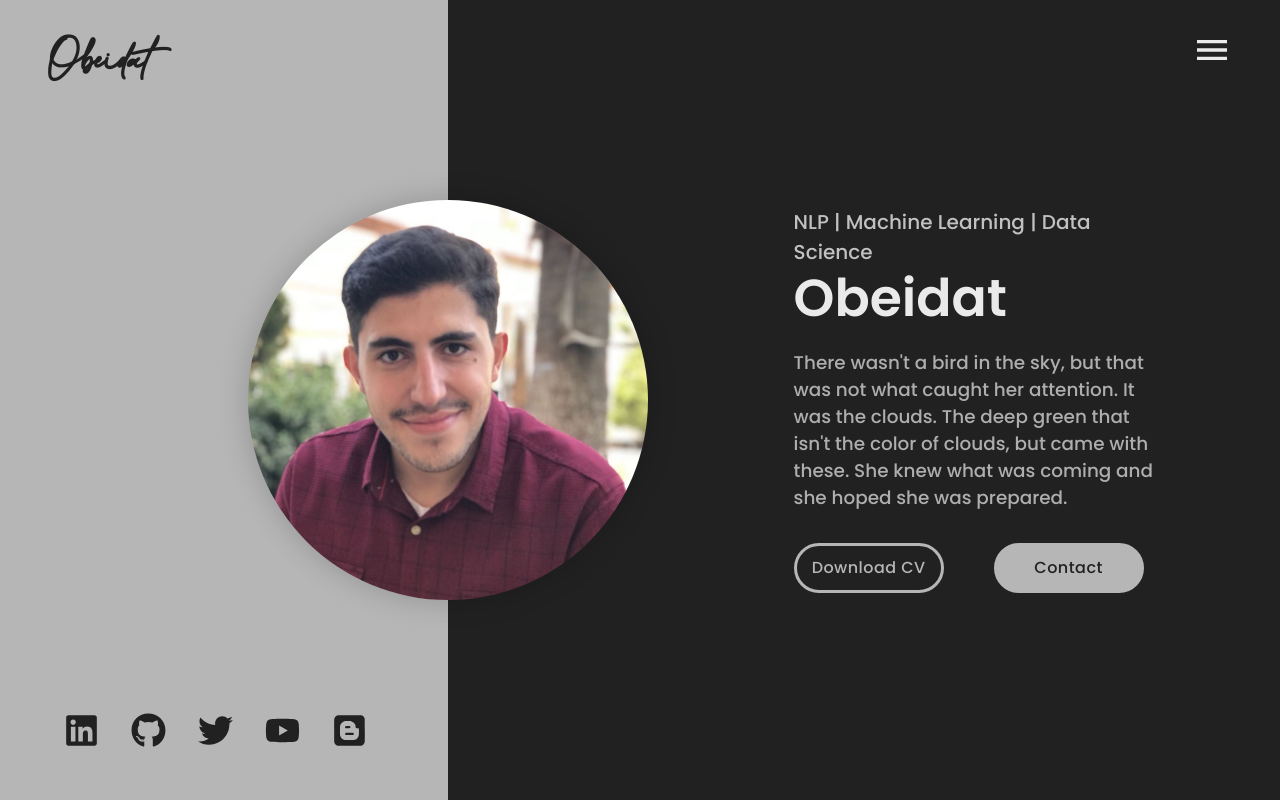
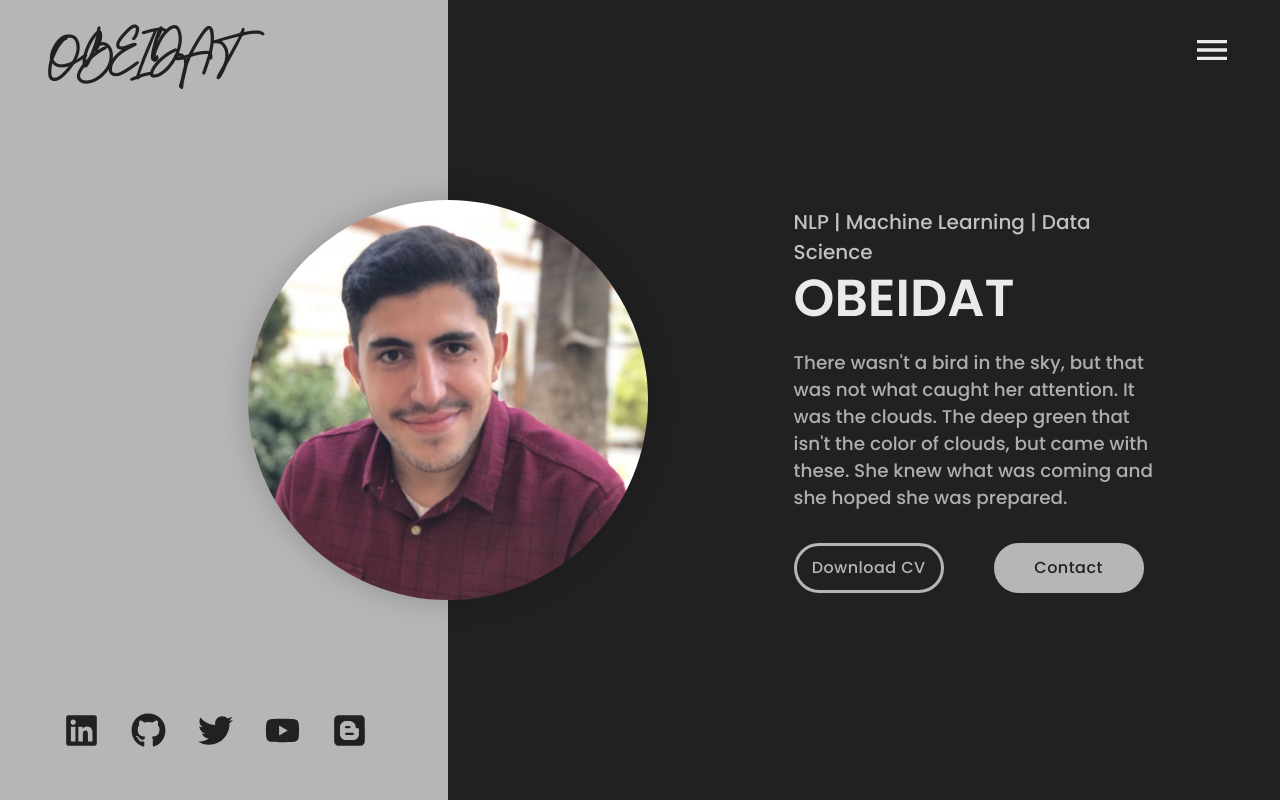
Before and after one commit to motasem-obeidat/motasem-obeidat.github.io-1, a React (Create React App) app: page / in a window 1280 px wide. Shown: the top 800 px of the page. Built offline with nearby package versions, Linux system fonts and the light colour scheme; a web font is replaced by a local one.

Commit message:
Update headerData.js

```diff
--- a/src/data/headerData.js
+++ b/src/data/headerData.js
@@ -2,7 +2,7 @@ import resume from '../assets/pdf/resume.pdf'
 import pic from '../assets/pdf/PIC.jpg'
 
 export const headerData = {
-    name: 'Obeidat',
+    name: 'OBEIDAT',
     title: "NLP | Machine Learning | Data Science",
     desciption:"There wasn't a bird in the sky, but that was not what caught her attention. It was the clouds. The deep green that isn't the color of clouds, but came with these. She knew what was coming and she hoped she was prepared. ",
     image: pic,
```
